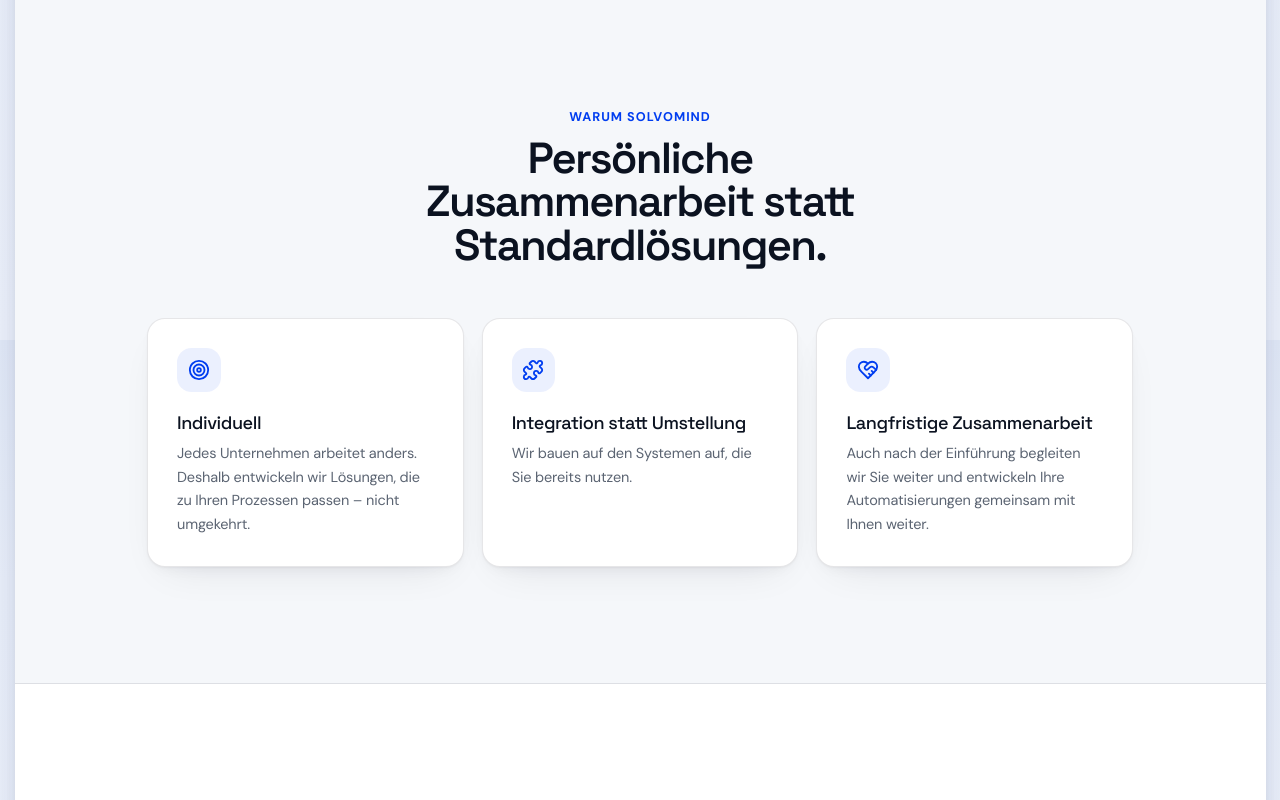
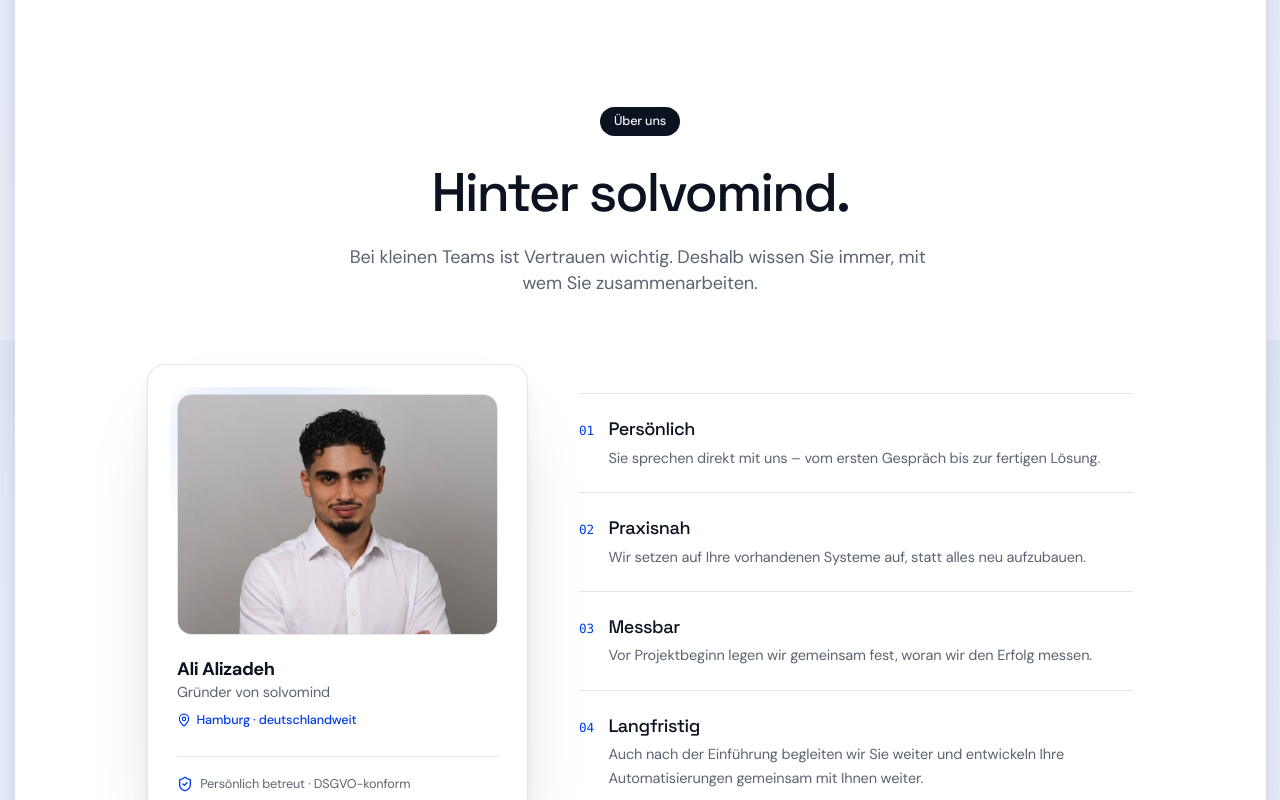
Before and after one commit to Ali-Alizadeh-dev/vektorflowz, a Next.js app: page / in a window 1280 px wide. Shown: the part 4460-5260 px from the top of the page. Built offline with nearby package versions, Linux system fonts and the light colour scheme.

Commit message:
removing stuff

```diff
--- a/app/page.tsx
+++ b/app/page.tsx
@@ -6,10 +6,10 @@
 import Ablauf from "@/components/Ablauf";
 import Showcase from "@/components/Showcase";
 import Sicherheit from "@/components/Sicherheit";
-import WarumSolvomind from "@/components/WarumSolvomind";
 import UeberMich from "@/components/UeberMich";
 import FAQ from "@/components/FAQ";
 import Kontakt from "@/components/Kontakt";
+import FinalCTA from "@/components/FinalCTA";
 import Footer from "@/components/Footer";
 
 export default function Page() {
@@ -27,10 +27,10 @@
           <Ablauf />
           <Showcase />
           <Sicherheit />
-          <WarumSolvomind />
           <UeberMich />
           <FAQ />
           <Kontakt />
+          <FinalCTA />
         </div>
       </div>
 
--- a/components/Ablauf.tsx
+++ b/components/Ablauf.tsx
@@ -59,7 +59,7 @@
       const tl = gsap.timeline({
         scrollTrigger: {
           trigger: track,
-          start: "top 72%",
+          start: "top 85%",
           once: true,
         },
       });
--- a/components/FinalCTA.tsx
+++ b/components/FinalCTA.tsx
@@ -33,45 +33,32 @@
   );
 
   return (
-    <section ref={ref} className="section !pt-4">
+    <section ref={ref} className="section !pt-4 !pb-14 md:!pb-16">
       <div className="mx-auto max-w-6xl px-5 md:px-8">
         <div
           data-cta-card
-          className="relative overflow-hidden rounded-[1.75rem] md:rounded-[2.25rem] px-8 py-16 md:px-12 md:py-20 text-center shadow-card-lg"
+          className="relative overflow-hidden rounded-[1.5rem] md:rounded-[1.75rem] px-6 py-9 md:px-10 md:py-11 text-center sm:text-left sm:flex sm:items-center sm:justify-between sm:gap-8 shadow-card-lg"
           style={{
-            background:
-              "linear-gradient(135deg, #002bb0 0%, var(--accent) 55%, #2f6bff 100%)",
+            background: "linear-gradient(135deg, #002bb0 0%, var(--accent) 100%)",
           }}
         >
-          <div
-            aria-hidden
-            className="absolute inset-0 pointer-events-none"
-            style={{
-              background:
-                "radial-gradient(600px 300px at 15% 10%, rgba(255,255,255,0.16), transparent), radial-gradient(500px 300px at 90% 90%, rgba(255,255,255,0.12), transparent)",
-            }}
-          />
-          <div className="relative">
-            <h2 className="mx-auto max-w-2xl text-3xl md:text-5xl font-semibold tracking-tightest leading-[1.08] text-white">
+          <div>
+            <h2 className="text-2xl md:text-3xl font-semibold tracking-tightest leading-[1.1] text-white">
               Weniger Routine. Mehr Zeit für Ihr Kerngeschäft.
             </h2>
-            <p className="mx-auto mt-5 max-w-xl text-lg md:text-xl text-white/85 leading-relaxed">
-              Lassen Sie uns gemeinsam herausfinden, welche Prozesse sich in
-              Ihrem Unternehmen sinnvoll automatisieren lassen.
+            <p className="mt-2 text-base text-white/80">
+              Unverbindlich · 30 Minuten · Individuelle Empfehlungen
             </p>
+          </div>
           <a
             href="#kontakt"
-              className="group mt-9 inline-flex items-center justify-center gap-2.5 pl-7 pr-2.5 py-2.5 rounded-full bg-white text-accent text-base font-semibold hover:bg-white/90 transition-colors"
+            className="group mt-6 sm:mt-0 inline-flex shrink-0 items-center justify-center gap-2.5 pl-6 pr-2.5 py-2.5 rounded-full bg-white text-accent text-base font-semibold hover:bg-white/90 transition-colors"
           >
             Kostenloses Erstgespräch
-              <span className="inline-flex items-center justify-center w-10 h-10 rounded-full bg-accent/10 group-hover:translate-x-0.5 transition-transform">
+            <span className="inline-flex items-center justify-center w-9 h-9 rounded-full bg-accent/10 group-hover:translate-x-0.5 transition-transform">
               <ArrowRight size={16} />
             </span>
           </a>
-            <div className="mt-5 text-sm font-medium text-white/70">
-              Unverbindlich · 30 Minuten · Individuelle Empfehlungen
-            </div>
-          </div>
         </div>
       </div>
     </section>
--- a/components/Footer.tsx
+++ b/components/Footer.tsx
@@ -5,7 +5,6 @@
   { href: "#leistungen", label: "Lösungen" },
   { href: "#ablauf", label: "So arbeiten wir" },
   { href: "#showcase", label: "Automatisierung" },
-  { href: "#warum-solvomind", label: "Warum solvomind" },
   { href: "#ueber-uns", label: "Über uns" },
   { href: "#faq", label: "FAQ" },
 ];
--- a/components/UeberMich.tsx
+++ b/components/UeberMich.tsx
@@ -19,6 +19,10 @@
   {
     title: "Messbar",
     text: "Vor Projektbeginn legen wir gemeinsam fest, woran wir den Erfolg messen.",
+  },
+  {
+    title: "Langfristig",
+    text: "Auch nach der Einführung begleiten wir Sie weiter und entwickeln Ihre Automatisierungen gemeinsam mit Ihnen weiter.",
   },
 ];
 
--- a/components/WarumSolvomind.tsx
+++ /dev/null
@@ -1,86 +0,0 @@
-"use client";
-
-import { useRef } from "react";
-import { useGSAP } from "@gsap/react";
-import { gsap, ScrollTrigger } from "@/lib/gsap";
-import { Target, Puzzle, HeartHandshake } from "lucide-react";
-
-const reasons = [
-  {
-    icon: Target,
-    title: "Individuell",
-    text: "Jedes Unternehmen arbeitet anders. Deshalb entwickeln wir Lösungen, die zu Ihren Prozessen passen – nicht umgekehrt.",
-  },
-  {
-    icon: Puzzle,
-    title: "Integration statt Umstellung",
-    text: "Wir bauen auf den Systemen auf, die Sie bereits nutzen.",
-  },
-  {
-    icon: HeartHandshake,
-    title: "Langfristige Zusammenarbeit",
-    text: "Auch nach der Einführung begleiten wir Sie weiter und entwickeln Ihre Automatisierungen gemeinsam mit Ihnen weiter.",
-  },
-];
-
-export default function WarumSolvomind() {
-  const ref = useRef<HTMLDivElement>(null);
-
-  useGSAP(
-    () => {
-      const cards = gsap.utils.toArray<HTMLElement>("[data-reason]");
-      if (!cards.length) return;
-      gsap.set(cards, { y: 26, opacity: 0 });
-      ScrollTrigger.batch(cards, {
-        start: "top 88%",
-        once: true,
-        onEnter: (batch) =>
-          gsap.to(batch, {
-            y: 0,
-            opacity: 1,
-            duration: 0.6,
-            stagger: 0.1,
-            ease: "power3.out",
-            overwrite: true,
-          }),
-      });
-      ScrollTrigger.refresh();
-    },
-    { scope: ref }
-  );
-
-  return (
-    <section
-      id="warum-solvomind"
-      ref={ref}
-      className="section bg-bg border-y border-line"
-    >
-      <div className="mx-auto max-w-6xl px-5 md:px-8">
-        <div className="text-center max-w-xl mx-auto">
-          <div className="text-sm font-semibold uppercase tracking-[0.08em] text-accent">
-            Warum solvomind
-          </div>
-          <h2 className="mt-3 text-3xl md:text-5xl font-semibold tracking-tightest leading-[1.08]">
-            Persönliche Zusammenarbeit statt Standardlösungen.
-          </h2>
-        </div>
-
-        <div className="mt-14 grid md:grid-cols-3 gap-5">
-          {reasons.map((r) => (
-            <article key={r.title} data-reason className="card shadow-card p-8">
-              <span className="inline-flex items-center justify-center w-12 h-12 rounded-2xl bg-accent-soft text-accent">
-                <r.icon size={22} />
-              </span>
-              <h3 className="mt-5 text-xl font-medium tracking-tight">
-                {r.title}
-              </h3>
-              <p className="mt-2 text-base text-muted leading-relaxed">
-                {r.text}
-              </p>
-            </article>
-          ))}
-        </div>
-      </div>
-    </section>
-  );
-}
```
Lines whose indentation alone changed are shown as unchanged.
